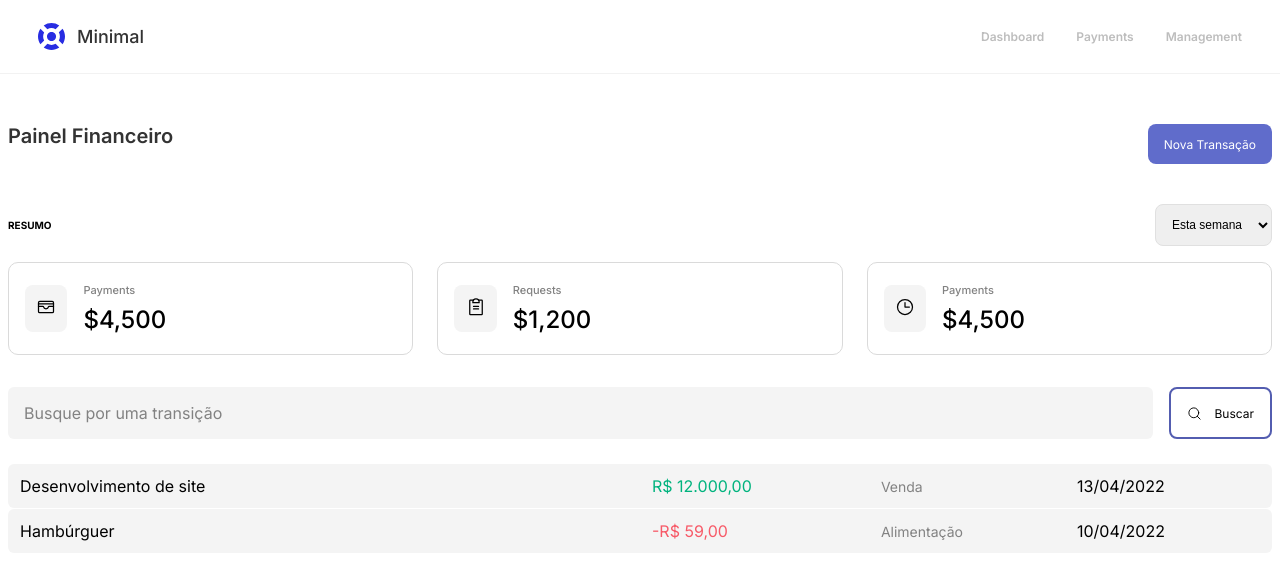
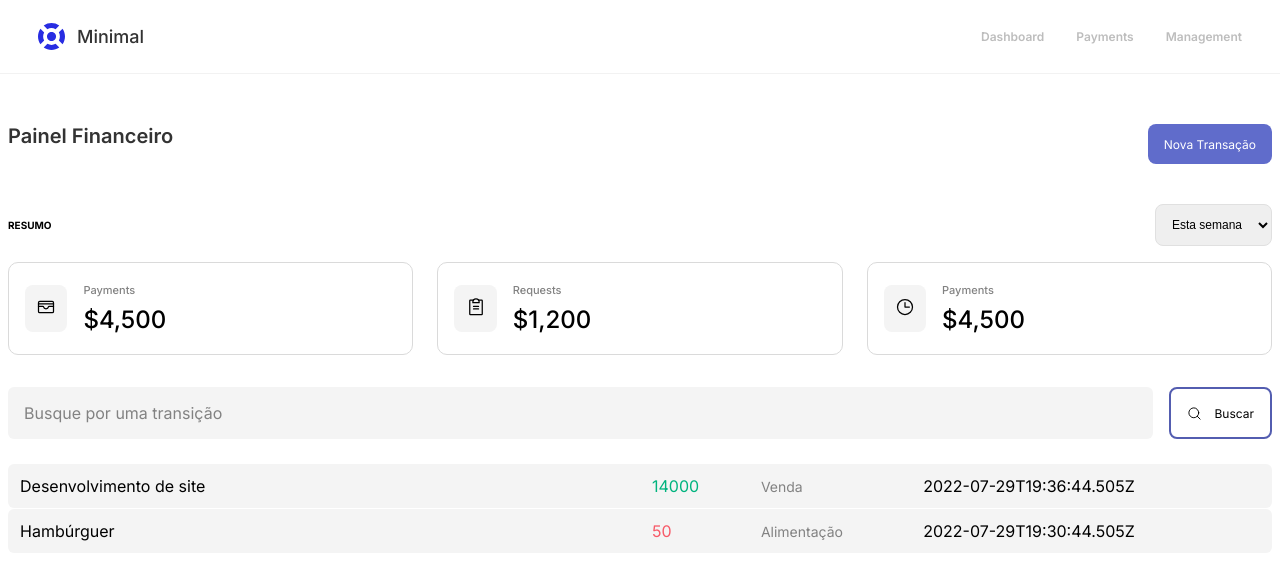
Before and after one commit to luiabdiel/Minimal, a React (Vite) app: page / in a window 1280 px wide. Shown: the top 580 px of the page. Built offline with nearby package versions, Linux system fonts and the light colour scheme; data requests are answered from the project's data file.

Commit message:
request HTTP

```diff
--- a/src/components/Navbar/index.tsx
+++ b/src/components/Navbar/index.tsx
@@ -10,7 +10,7 @@ export function Navbar() {
             </LogoContent>
 
             <ListContainer>
-                <ListContent><a href="#">Dashboard</a></ListContent>
+                <ListContent><a href="/">Dashboard</a></ListContent>
                 <ListContent><a href="#">Payments</a></ListContent>
                 <ListContent><a href="#">Management</a></ListContent>
             </ListContainer>
--- a/src/components/Summary/styles.ts
+++ b/src/components/Summary/styles.ts
@@ -28,7 +28,7 @@ export const SummaryHeader = styled.div`
 
 export const SummaryContainer = styled.section`
     display: grid;
-    grid-template-columns: repeat(3, 1fr);
+    grid-template-columns: repeat(auto-fit, minmax(405px, 1fr));
     gap: 1.5rem;
 
     margin-top: 1rem;
--- a/src/pages/Transactions/components/Table/index.tsx
+++ b/src/pages/Transactions/components/Table/index.tsx
@@ -1,33 +1,50 @@
+import { useEffect, useState } from "react";
 import { SearchForm } from "../SearchForm";
 import { PriceHighlight, TableContainer, TableContent, TransactionType } from "./styles";
 
-export function Table() {
+interface transactions {
+  id: number
+  description: string
+  type: 'income' | 'outcome'
+  category: string
+  price: number
+  createdAt: string
+}
+
+export function TableTransaction() {
+  const [transactions, setTransactions] = useState<transactions[]>([])
+
+  async function loadTransactions() {
+    const res = await fetch('http://localhost:3333/transactions')
+    const data = await res.json()
+
+    setTransactions(data)
+  }
+
+  useEffect(() => {
+    loadTransactions()
+  }, [])
+
     return (
         <TableContainer>
           <SearchForm />
             <TableContent>
             <tbody>
-            <tr>
-              <td width="50%">Desenvolvimento de site</td>
-              <td>
-                <PriceHighlight variant="income">
-                  R$ 12.000,00
-                </PriceHighlight>
-              </td>
-              <td><TransactionType>Venda</TransactionType></td>
-              <td>13/04/2022</td>
-            </tr>
-            <tr>
-              <td width="50%">Hambúrguer</td>
-              <td>
-                <PriceHighlight variant="outcome">
-                  -R$ 59,00
-                </PriceHighlight>
-              </td>
-              <td><TransactionType>Alimentação</TransactionType></td>
-              <td>10/04/2022</td>
-            </tr>
-          </tbody>
+              {transactions.map((transaction) => {
+                return (
+                  <tr key={transaction.id}>
+                    <td width="50%">{transaction.description}</td>
+                    <td>
+                      <PriceHighlight variant={transaction.type}>
+                        {transaction.price}
+                      </PriceHighlight>
+                    </td>
+                    <td><TransactionType>{transaction.category}</TransactionType></td>
+                    <td>{transaction.createdAt}</td>
+                  </tr>
+                )
+              })}
+            </tbody>
             </TableContent>
         </TableContainer>
     )
--- a/src/pages/Transactions/index.tsx
+++ b/src/pages/Transactions/index.tsx
@@ -1,7 +1,7 @@
 import { Header } from "../../components/Header";
 import { Navbar } from "../../components/Navbar";
 import { Summary } from "../../components/Summary";
-import { Table } from "./components/Table";
+import { TableTransaction } from "./components/Table";
 
 export function Transactions() {
     return (
@@ -9,7 +9,7 @@ export function Transactions() {
             <Navbar />
             <Header />
             <Summary />
-            <Table />
+            <TableTransaction />
         </>
     )
 }
```
